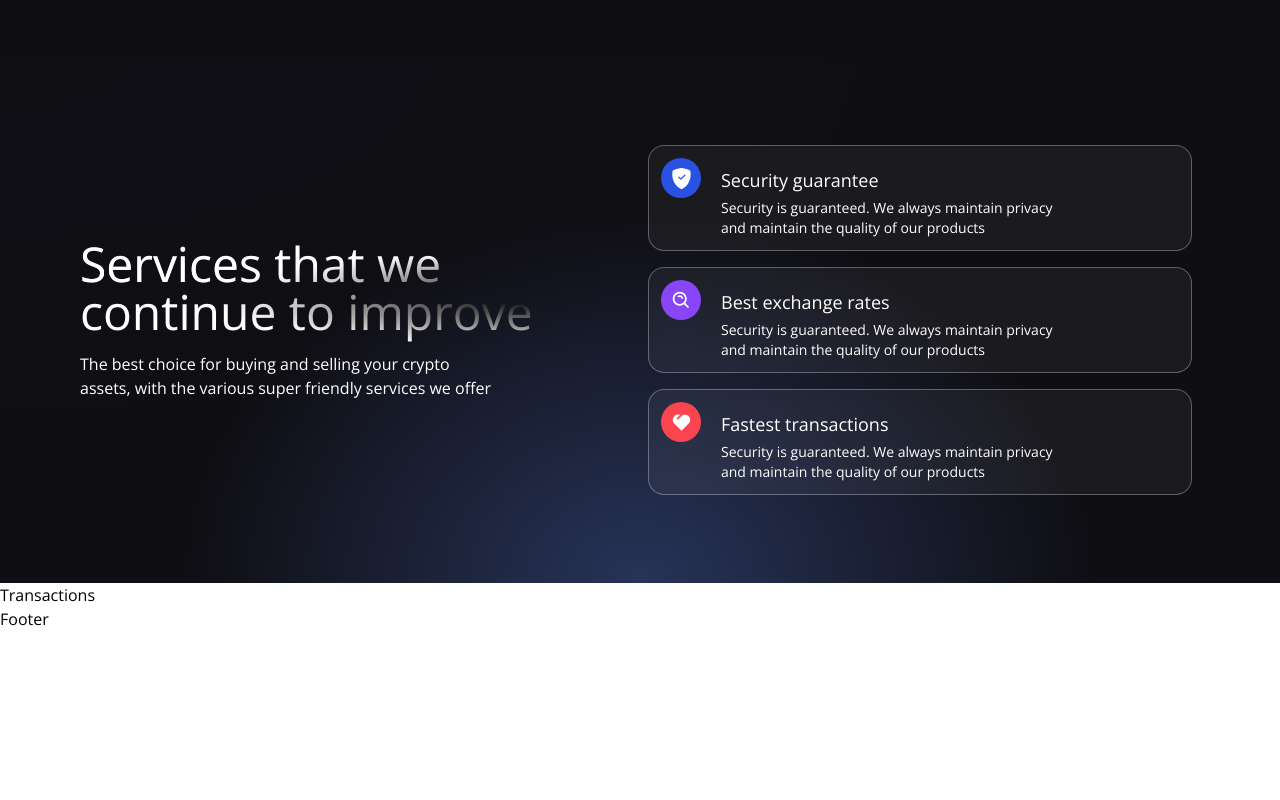
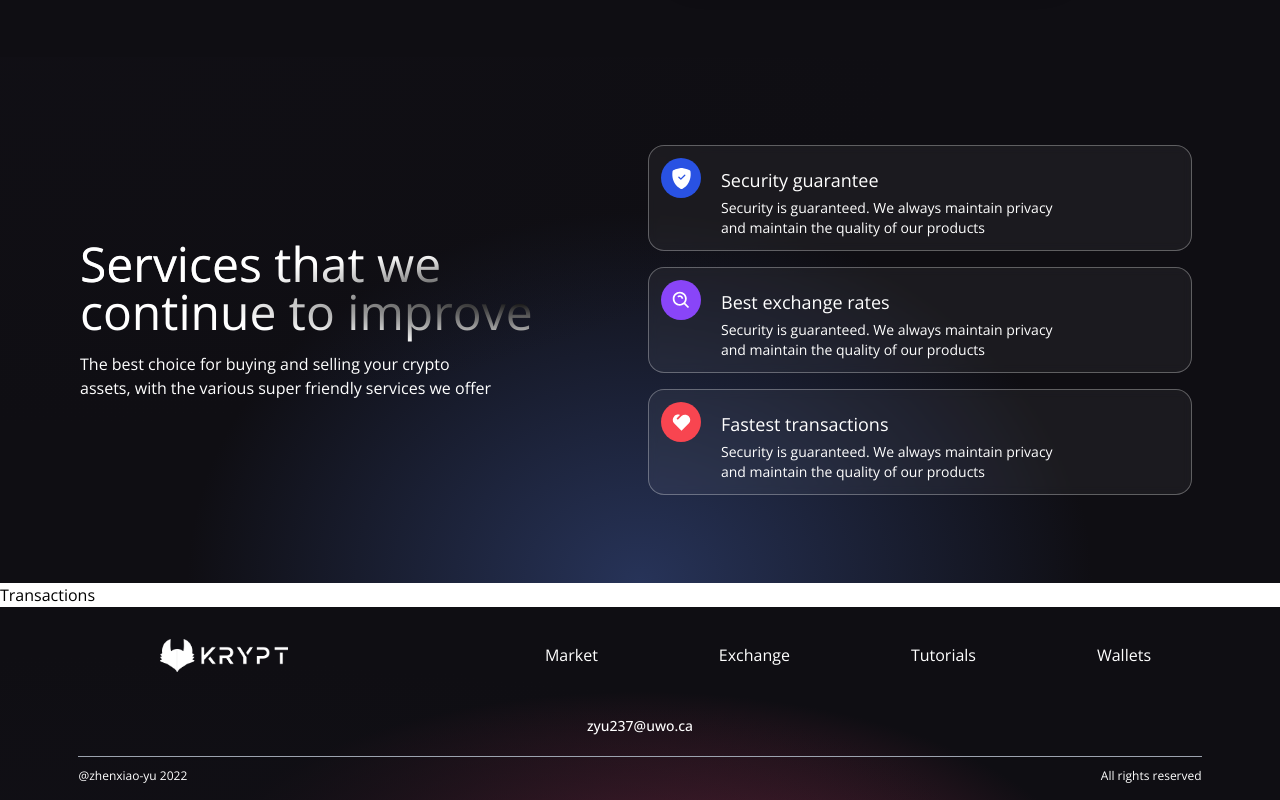
Before and after one commit to zhenxiao-yu/web3-blockchain-app, a React (Vite) app in the folder client/: page / in a window 1280 px wide. Shown: the part 692-1492 px from the top of the page. Before the commit the page ends 1323 px from the top, so only its background shows below. Built offline with nearby package versions, Linux system fonts and the light colour scheme.

Commit message:
added footer

```diff
--- a/client/src/components/Footer.jsx
+++ b/client/src/components/Footer.jsx
@@ -1,7 +1,33 @@
-const Footer = () => {
-    return (
-        <h1>Footer</h1>
-    );
-}
+import React from "react";
 
-export default Footer;
+import logo from "../../images/logo.png";
+
+
+const Footer = () => (
+    <div className="w-full flex md:justify-center justify-between items-center flex-col p-4 gradient-bg-footer">
+      <div className="w-full flex sm:flex-row flex-col justify-between items-center my-4">
+        <div className="flex flex-[0.5] justify-center items-center">
+          <img src={logo} alt="logo" className="w-32" />
+        </div>
+        <div className="flex flex-1 justify-evenly items-center flex-wrap sm:mt-0 mt-5 w-full">
+          <p className="text-white text-base text-center mx-2 cursor-pointer">Market</p>
+          <p className="text-white text-base text-center mx-2 cursor-pointer">Exchange</p>
+          <p className="text-white text-base text-center mx-2 cursor-pointer">Tutorials</p>
+          <p className="text-white text-base text-center mx-2 cursor-pointer">Wallets</p>
+        </div>
+      </div>
+
+      <div className="flex justify-center items-center flex-col mt-5">
+        <p className="text-white text-sm text-center font-medium mt-2">zyu237@uwo.ca</p>
+      </div>
+
+      <div className="sm:w-[90%] w-full h-[0.25px] bg-gray-400 mt-5 " />
+
+      <div className="sm:w-[90%] w-full flex justify-between items-center mt-3">
+        <p className="text-white text-left text-xs">@zhenxiao-yu 2022</p>
+        <p className="text-white text-right text-xs">All rights reserved</p>
+      </div>
+    </div>
+  );
+
+  export default Footer;
--- /dev/null
+++ b/client/src/utils/demoData.js
@@ -0,0 +1,56 @@
+export default [
+    {
+      id: 1,
+      url: "https://metro.co.uk/wp-content/uploads/2015/05/pokemon_crying.gif?quality=90&strip=all&zoom=1&resize=500%2C284",
+      message: "",
+      timestamp: "12/21/2021, 4:33:21 PM",
+      addressFrom: "0xCF8e569A97C423952DdFf902375C7C76549A6A90",
+      amount: "0.01",
+      addressTo: "0x8aa395Ab97837576aF9cd6946C79024ef1acfdbE",
+    },
+    {
+      id: 2,
+      url: "https://media4.popsugar-assets.com/files/2013/11/07/832/n/1922398/eb7a69a76543358d_28.gif",
+      message: "",
+      timestamp: "12/21/2021, 4:33:21 PM",
+      addressFrom: "0xCF8e569A97C423952DdFf902375C7C76549A6A90",
+      amount: "0.01",
+      addressTo: "0x8aa395Ab97837576aF9cd6946C79024ef1acfdbE",
+    },
+    {
+      id: 3,
+      url: "https://acegif.com/wp-content/uploads/gif-shaking-head-38.gif",
+      message: "",
+      timestamp: "12/21/2021, 4:33:21 PM",
+      addressFrom: "0xCF8e569A97C423952DdFf902375C7C76549A6A90",
+      amount: "0.01",
+      addressTo: "0x8aa395Ab97837576aF9cd6946C79024ef1acfdbE",
+    },
+    {
+      id: 4,
+      url: "https://i.pinimg.com/originals/68/a0/9e/68a09e774e98242871c2db0f99307420.gif",
+      message: "",
+      timestamp: "12/21/2021, 4:33:21 PM",
+      addressFrom: "0xCF8e569A97C423952DdFf902375C7C76549A6A90",
+      amount: "0.01",
+      addressTo: "0x8aa395Ab97837576aF9cd6946C79024ef1acfdbE",
+    },
+    {
+      id: 5,
+      url: "https://i.pinimg.com/originals/73/d3/a1/73d3a14d212314ab1f7268b71d639c15.gif",
+      message: "",
+      timestamp: "12/21/2021, 4:33:21 PM",
+      addressFrom: "0xCF8e569A97C423952DdFf902375C7C76549A6A90",
+      amount: "0.01",
+      addressTo: "0x8aa395Ab97837576aF9cd6946C79024ef1acfdbE",
+    },
+    {
+      id: 6,
+      url: "https://www.omnisend.com/blog/wp-content/uploads/2016/09/funny-gifs-9.gif",
+      message: "",
+      timestamp: "12/21/2021, 4:33:21 PM",
+      addressFrom: "0xCF8e569A97C423952DdFf902375C7C76549A6A90",
+      amount: "0.01",
+      addressTo: "0x8aa395Ab97837576aF9cd6946C79024ef1acfdbE",
+    },
+  ];
```
